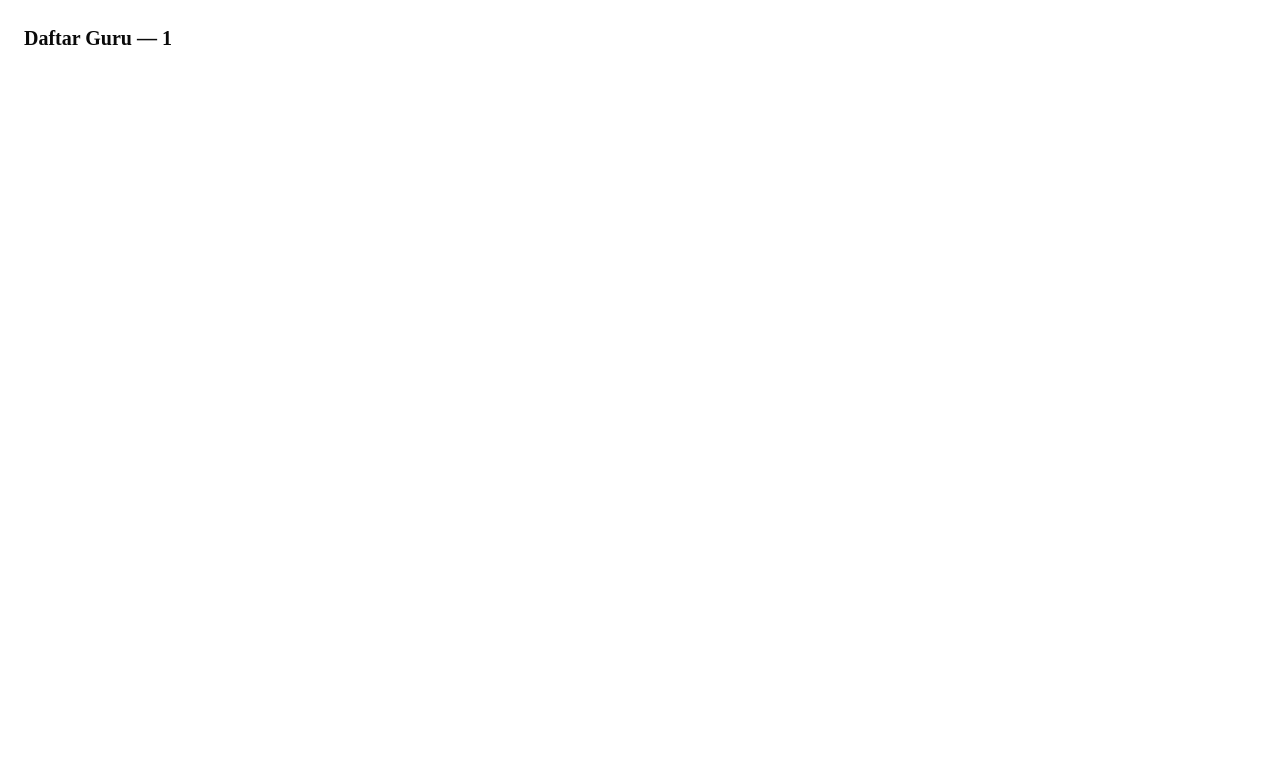
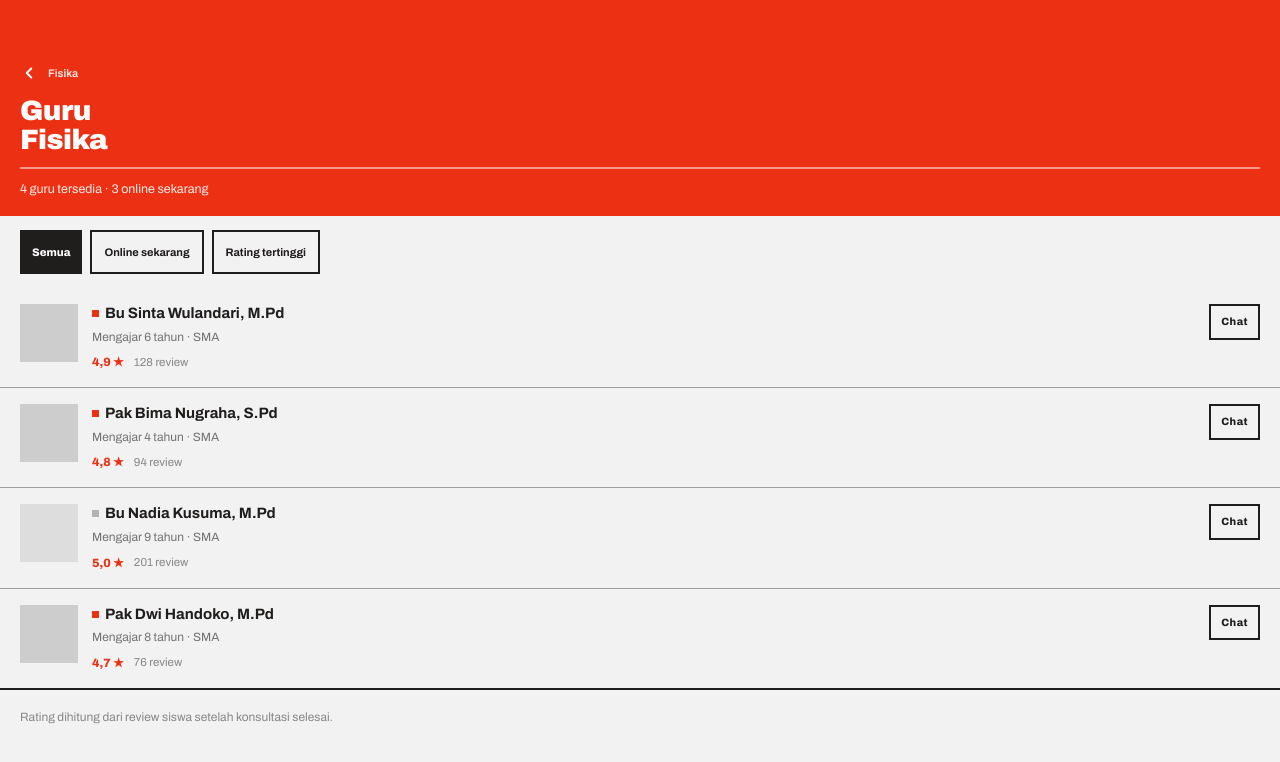
Before and after one commit to Madchuck14/sahabatTKA, a Next.js app: page /siswa/guru/1 in a window 1280 px wide. Shown: the top 762 px of the page. Built offline with nearby package versions, Linux system fonts and the light colour scheme.

Commit message:
feat: implement pilih guru per mapel page, jenjang disesuaikan ke terbaru

```diff
--- a/app/siswa/guru/[subjectId]/page.tsx
+++ b/app/siswa/guru/[subjectId]/page.tsx
@@ -1,13 +1,62 @@
-export default async function GuruListPage({
+import { PilihGuru } from "@/components/PilihGuru";
+
+// TODO: ganti dengan query subjects by id
+const SUBJECT_MAP: Record<string, string> = {
+  "1": "Fisika",
+  "2": "Biologi",
+  "3": "Kimia",
+  "4": "Matematika Tingkat Lanjut",
+  "5": "Matematika Wajib",
+  "6": "Bahasa Indonesia",
+};
+
+// TODO: ganti dengan query profiles_guru join guru_subjects where subject_id, rating_avg, review count, presence
+const GURU = [
+  {
+    id: "g1",
+    nama: "Bu Sinta Wulandari, M.Pd",
+    tahunMengajar: 6,
+    jenjang: "SMA",
+    rating: "4,9",
+    reviews: 128,
+    online: true,
+  },
+  {
+    id: "g2",
+    nama: "Pak Bima Nugraha, S.Pd",
+    tahunMengajar: 4,
+    jenjang: "SMA",
+    rating: "4,8",
+    reviews: 94,
+    online: true,
+  },
+  {
+    id: "g3",
+    nama: "Bu Nadia Kusuma, M.Pd",
+    tahunMengajar: 9,
+    jenjang: "SMA",
+    rating: "5,0",
+    reviews: 201,
+    online: false,
+  },
+  {
+    id: "g4",
+    nama: "Pak Dwi Handoko, M.Pd",
+    tahunMengajar: 8,
+    jenjang: "SMA",
+    rating: "4,7",
+    reviews: 76,
+    online: true,
+  },
+];
+
+export default async function PilihGuruPage({
   params,
 }: {
   params: Promise<{ subjectId: string }>;
 }) {
   const { subjectId } = await params;
+  const namaMapel = SUBJECT_MAP[subjectId] ?? "Mapel";
 
-  return (
-    <main className="flex-1 p-6">
-      <h1 className="text-xl font-semibold">Daftar Guru — {subjectId}</h1>
-    </main>
-  );
+  return <PilihGuru subjectId={subjectId} namaMapel={namaMapel} guru={GURU} />;
 }
--- /dev/null
+++ b/components/PilihGuru.tsx
@@ -0,0 +1,119 @@
+"use client";
+
+import { useState } from "react";
+import Link from "next/link";
+import { ChevronLeft } from "lucide-react";
+
+type Guru = {
+  id: string;
+  nama: string;
+  tahunMengajar: number;
+  jenjang: string;
+  rating: string;
+  reviews: number;
+  online: boolean;
+};
+
+const FILTERS = ["Semua", "Online sekarang", "Rating tertinggi"] as const;
+type Filter = (typeof FILTERS)[number];
+
+export function PilihGuru({
+  subjectId,
+  namaMapel,
+  guru,
+}: {
+  subjectId: string;
+  namaMapel: string;
+  guru: Guru[];
+}) {
+  const [filter, setFilter] = useState<Filter>("Semua");
+  const onlineCount = guru.filter((g) => g.online).length;
+
+  const daftar =
+    filter === "Online sekarang"
+      ? guru.filter((g) => g.online)
+      : filter === "Rating tertinggi"
+        ? [...guru].sort((a, b) => Number(b.rating.replace(",", ".")) - Number(a.rating.replace(",", ".")))
+        : guru;
+
+  return (
+    <div className="flex min-h-dvh flex-col bg-ground font-body text-ink">
+      <header className="shrink-0 bg-brand px-5 pb-[18px] pt-16 text-white">
+        <Link href="/siswa/home" aria-label="Kembali ke beranda" className="flex items-center gap-2.5">
+          <ChevronLeft size={18} strokeWidth={2.6} />
+          <span className="text-[11px] font-semibold opacity-90">{namaMapel}</span>
+        </Link>
+        <h1 className="mt-3.5 font-heading text-[28px] font-black leading-[1.05] -tracking-[0.02em]">
+          Guru
+          <br />
+          {namaMapel}
+        </h1>
+        <div className="my-3 h-0.5 bg-white/50" />
+        <p className="text-[12.5px] leading-snug text-white/90">
+          {guru.length} guru tersedia · {onlineCount} online sekarang
+        </p>
+      </header>
+
+      <div className="flex shrink-0 gap-2 overflow-x-auto px-5 py-3.5">
+        {FILTERS.map((f) => (
+          <button
+            key={f}
+            type="button"
+            onClick={() => setFilter(f)}
+            className={`min-h-11 whitespace-nowrap px-3 font-heading text-[11px] font-bold transition-colors focus-visible:outline focus-visible:outline-2 focus-visible:outline-offset-2 focus-visible:outline-brand ${
+              filter === f
+                ? "bg-ink font-extrabold text-white"
+                : "border-2 border-ink hover:bg-brand-100"
+            }`}
+          >
+            {f}
+          </button>
+        ))}
+      </div>
+
+      <ul className="flex-1 overflow-y-auto">
+        {daftar.map((g, i) => (
+          <li
+            key={g.id}
+            className={i === daftar.length - 1 ? "border-b-2 border-ink" : "border-b border-ink/40"}
+          >
+            <Link
+              href={`/siswa/chat/new?guruId=${g.id}&subjectId=${subjectId}`}
+              className="flex items-start gap-3.5 px-5 py-4 transition-colors hover:bg-brand-100 active:bg-brand-200 focus-visible:outline focus-visible:outline-2 focus-visible:-outline-offset-2 focus-visible:outline-brand"
+            >
+              <div
+                className={`size-[58px] shrink-0 bg-neutral-300 grayscale ${g.online ? "" : "opacity-55"}`}
+              />
+              <div className="min-w-0 flex-1">
+                <div className="flex items-center gap-1.5">
+                  <span className={`size-[7px] shrink-0 ${g.online ? "bg-brand" : "bg-ink/30"}`} />
+                  <p className="font-heading text-[15px] font-bold leading-tight">{g.nama}</p>
+                </div>
+                <p className="mt-1.5 text-[12px] leading-snug text-ink/60">
+                  Mengajar {g.tahunMengajar} tahun · {g.jenjang}
+                </p>
+                <div className="mt-2 flex items-center gap-2.5">
+                  <span className="font-heading text-[12px] font-extrabold text-brand">
+                    {g.rating} ★
+                  </span>
+                  <span className="text-[11.5px] text-ink/50">{g.reviews} review</span>
+                </div>
+              </div>
+              <span className="shrink-0 border-2 border-ink px-2.5 py-2 font-heading text-[10.5px] font-extrabold tracking-[0.04em]">
+                Chat
+              </span>
+            </Link>
+          </li>
+        ))}
+        {daftar.length === 0 && (
+          <li className="px-5 py-8 text-center text-[12px] leading-relaxed text-ink/55">
+            Belum ada guru online. Kirim pesan, nanti dibalas.
+          </li>
+        )}
+        <li className="px-5 py-[18px] pb-6 text-[12px] leading-relaxed text-ink/50">
+          Rating dihitung dari review siswa setelah konsultasi selesai.
+        </li>
+      </ul>
+    </div>
+  );
+}
```
